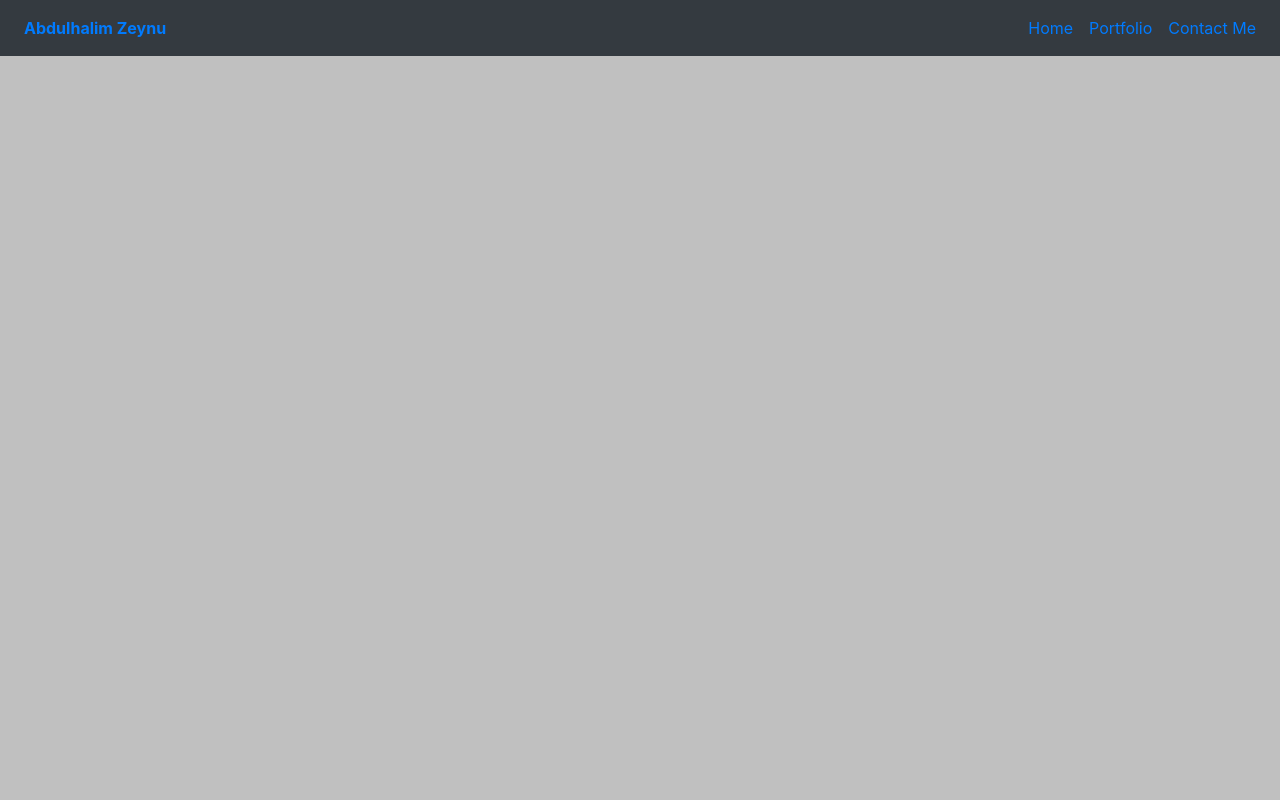
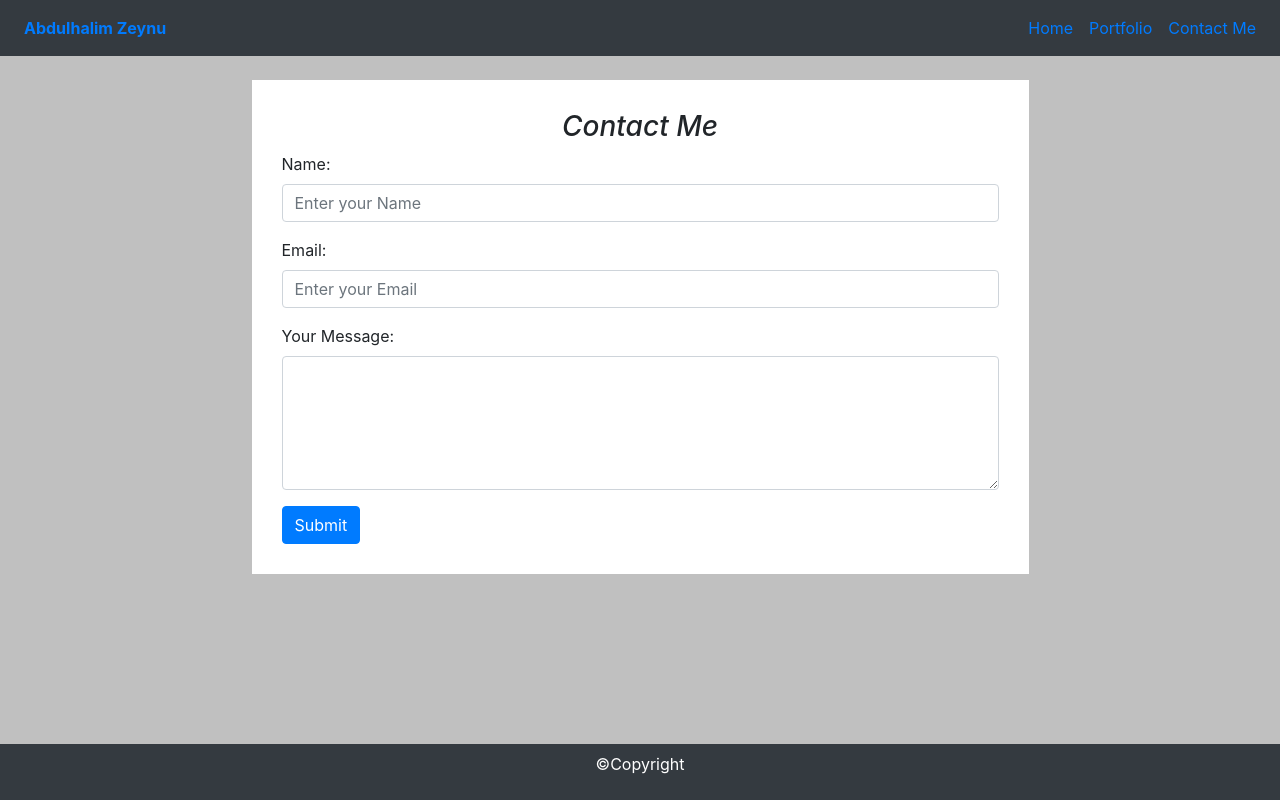
Before and after one commit to abdulhalim-zeynu/portfolio, a plain HTML site: page contact.html in a window 1280 px wide. Drawn offline with nearby package versions, Linux system fonts and the light colour scheme.

Commit message:
contact us page is completed

```diff
--- a/contact.html
+++ b/contact.html
@@ -31,7 +31,35 @@
         </ul>
       </nav>
       <br>
+     <section>
+       <div class="container">
+         <div class="row">
+           <div class="col-md-12">
+            <form action="/action_page.php">
+              <h3 class="text-center"><i>Contact Me</i></h3>
+              <div class="form-group">
+                <label for="email">Name:</label>
+                <input type="text" class="form-control" placeholder="Enter your Name" id="email">
+              </div>
+              <div class="form-group">
+                <label for="pwd">Email:</label>
+                <input type="email" class="form-control" placeholder="Enter your Email" id="pwd">
+              </div>
+              <div class="form-group">
+                <label for="pwd">Your Message:</label>
+                <textarea name="" id="" cols="30" rows="5" class="form-control"></textarea>
+              </div>
 
+              <button type="submit" class="btn btn-primary">Submit</button>
+            </form>
+           </div>
+         </div>
+       </div>
+     </section>
+
+     <Footer class="bg-dark">
+      <p class="p-2">&copy;Copyright</p>
+  </Footer>
     <!-- javascript links -->
     <script src="https://ajax.googleapis.com/ajax/libs/jquery/3.5.1/jquery.min.js"></script>
     <script src="https://cdnjs.cloudflare.com/ajax/libs/popper.js/1.16.0/umd/popper.min.js"></script>
--- a/css/style.css
+++ b/css/style.css
@@ -17,3 +17,9 @@ footer{
 nav{
     color: white !important;
 }
+form{
+    background-color: white;
+    padding: 30px;
+    width: 70%;
+    margin: 0 auto;
+}
```
